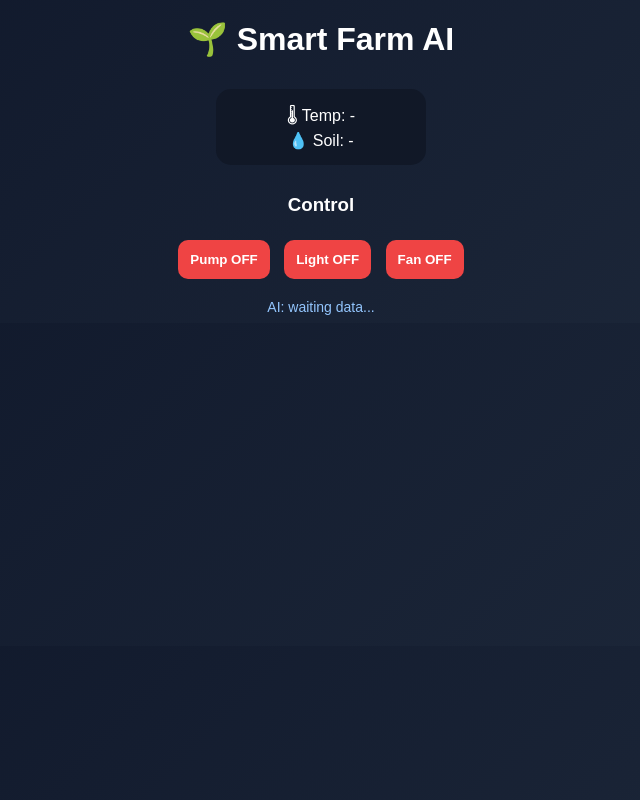
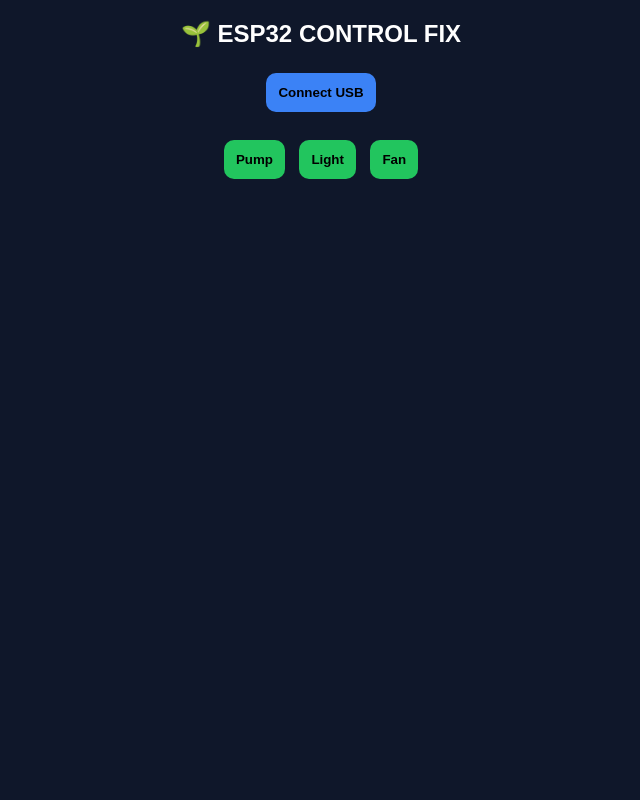
Before and after one commit to Lol12345628/Test, a plain HTML site: page index.html in a window 1280 px wide. Shown: the whole page, without its empty margins (319-959 px from the left). Drawn offline with Linux system fonts and the light colour scheme.

Commit message:
Add files via upload

```diff
--- a/index.html
+++ b/index.html
@@ -2,110 +2,86 @@
 <html>
 <head>
 <meta charset="UTF-8">
-<title>Smart Farm AI Control</title>
+<title>ESP32 Control FIX</title>
 
 <style>
 body {
   font-family: Arial;
-  background: linear-gradient(135deg,#0f172a,#1e293b);
-  color: white;
-  text-align: center;
-}
-
-h1 { margin-top: 20px; }
-
-.card {
-  background: #111827;
-  padding: 15px;
-  margin: 10px;
-  border-radius: 15px;
-  display: inline-block;
-  width: 180px;
+  background:#0f172a;
+  color:white;
+  text-align:center;
 }
 
 button {
-  padding: 12px;
-  margin: 5px;
-  border: none;
-  border-radius: 10px;
-  cursor: pointer;
-  font-weight: bold;
+  padding:12px;
+  margin:5px;
+  border:none;
+  border-radius:10px;
+  font-weight:bold;
 }
 
-.on { background:#22c55e; color:white; }
-.off { background:#ef4444; color:white; }
-
-.status {
-  margin-top: 15px;
-  font-size: 14px;
-  color: #93c5fd;
-}
+.on { background:#22c55e; }
+.off { background:#ef4444; }
+.connect { background:#3b82f6; }
 </style>
 </head>
 
 <body>
 
-<h1>🌱 Smart Farm AI</h1>
+<h2>🌱 ESP32 CONTROL FIX</h2>
 
-<div class="card">
-  🌡 Temp: <span id="temp">-</span><br>
-  💧 Soil: <span id="soil">-</span><br>
-</div>
+<button class="connect" onclick="connectUSB()">Connect USB</button>
 
-<br>
+<br><br>
 
-<h3>Control</h3>
-
-<button id="pumpBtn" class="off" onclick="toggle('pump')">Pump OFF</button>
-<button id="lightBtn" class="off" onclick="toggle('light')">Light OFF</button>
-<button id="fanBtn" class="off" onclick="toggle('fan')">Fan OFF</button>
-
-<div class="status" id="ai">AI: waiting data...</div>
+<button class="on" onclick="toggle('pump')">Pump</button>
+<button class="on" onclick="toggle('light')">Light</button>
+<button class="on" onclick="toggle('fan')">Fan</button>
 
 <script>
+
+let port;
+let writer;
+
 let state = {
-  pump: false,
-  light: false,
-  fan: false
+  pump:false,
+  light:false,
+  fan:false
 };
 
-// ===== toggle กันสลับมั่ว =====
+// ===== CONNECT =====
+async function connectUSB(){
+  try {
+    port = await navigator.serial.requestPort();
+    await port.open({ baudRate: 115200 });
+
+    writer = port.writable.getWriter();
+
+    alert("Connected ESP32");
+  } catch(e){
+    alert("Connect failed");
+  }
+}
+
+// ===== TOGGLE FIX =====
 async function toggle(device){
+
+  if(!writer){
+    alert("ต้องกด Connect ก่อน");
+    return;
+  }
 
   state[device] = !state[device];
 
-  updateUI();
-
   let cmd = device + (state[device] ? "_on" : "_off");
 
-  await send(cmd);
+  const data = new TextEncoder().encode(cmd + "\n");
+
+  await writer.write(data);
+
+  console.log("sent:", cmd);
 }
 
-// ===== ส่ง USB =====
-async function send(cmd){
-  const data = new TextEncoder().encode(cmd + "\n");
-  await writer.write(data);
-}
-
-// ===== UI update =====
-function updateUI(){
-
-  pumpBtn.innerText = state.pump ? "Pump ON" : "Pump OFF";
-  lightBtn.innerText = state.light ? "Light ON" : "Light OFF";
-  fanBtn.innerText = state.fan ? "Fan ON" : "Fan OFF";
-
-  pumpBtn.className = state.pump ? "on" : "off";
-  lightBtn.className = state.light ? "on" : "off";
-  fanBtn.className = state.fan ? "on" : "off";
-}
-
-// ===== AI วิเคราะห์ =====
-function aiAnalyze(temp, soil){
-
-  if (soil < 30) return "AI: Soil dry → suggest pump ON";
-  if (temp > 35) return "AI: Hot → suggest fan ON";
-  return "AI: Normal condition";
-}
 </script>
 
 </body>
```
